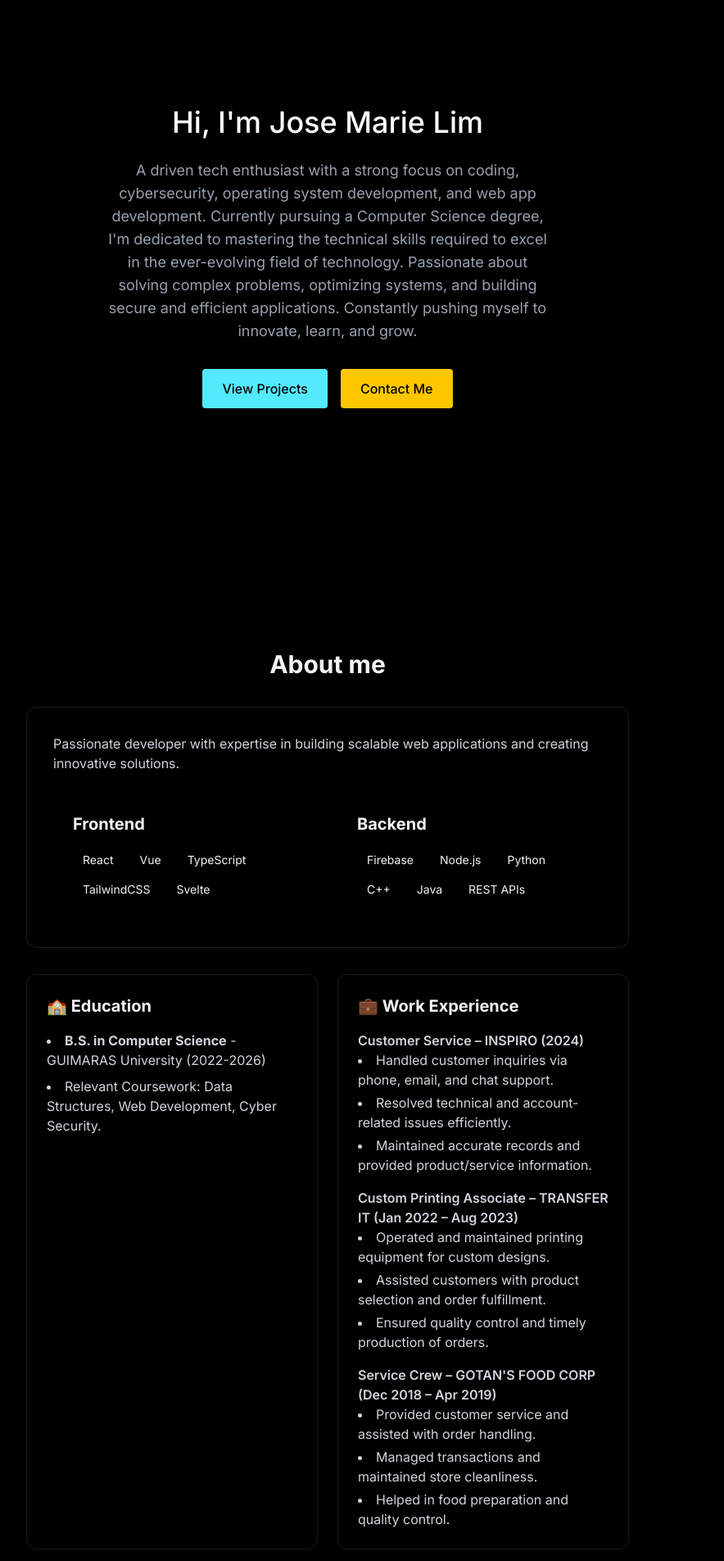
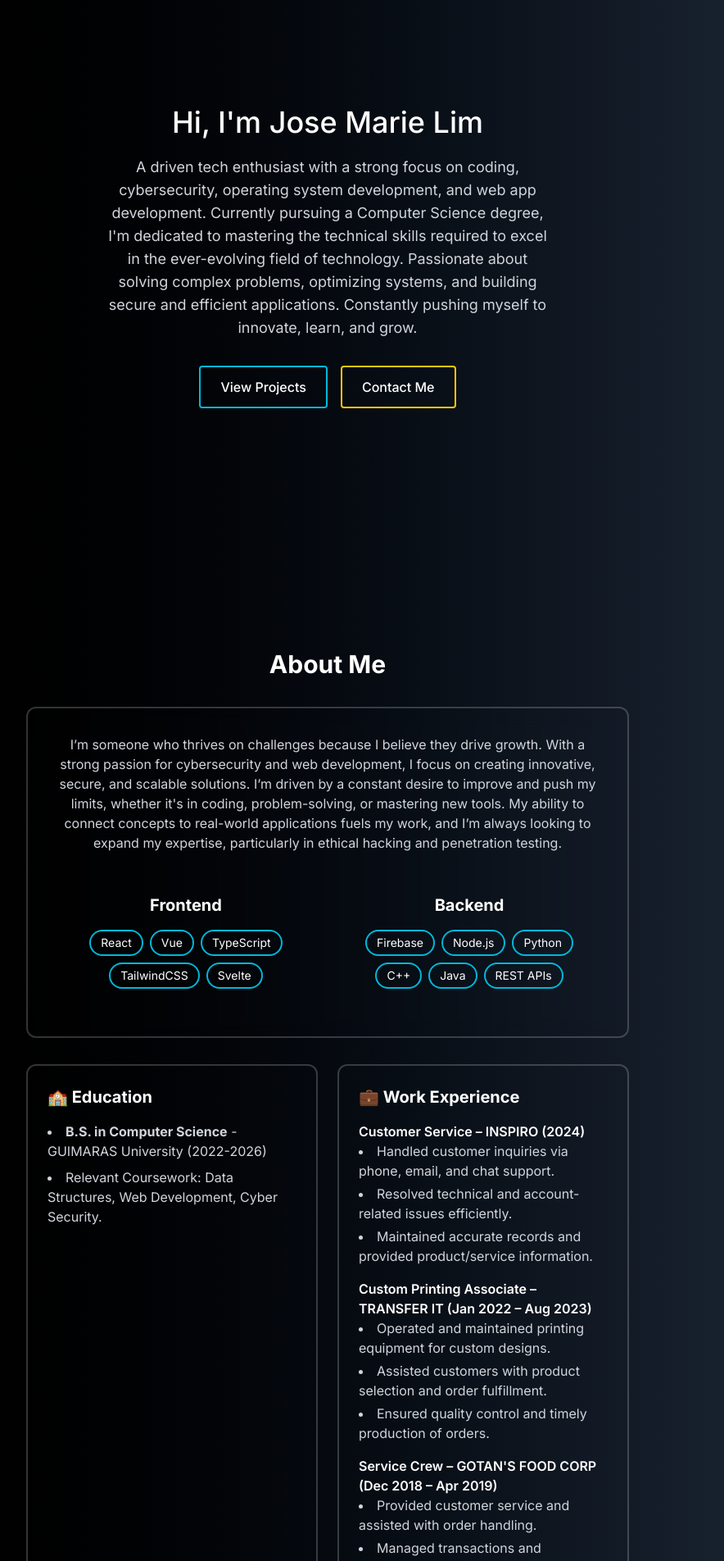
Before and after one commit to KenKenLim07/KenLim-Portfolio, a React (Vite) app: page / in a window 1280 px wide. Shown: the part 120-2024 px from the top of the page at 82% size, without its empty margins (240-1124 px from the left). Built offline with nearby package versions, Linux system fonts and the light colour scheme.

Commit message:
first commit

```diff
--- a/index.html
+++ b/index.html
@@ -7,6 +7,7 @@
     <!-- Google Fonts Preconnect -->
     <link rel="preconnect" href="https://fonts.googleapis.com" />
     <link rel="preconnect" href="https://fonts.gstatic.com" crossorigin />
+    <link rel="stylesheet" href="https://cdnjs.cloudflare.com/ajax/libs/animate.css/4.1.1/animate.min.css" />
 
     <!-- ✅ Inter and JetBrains Mono fonts -->
     <link
--- a/src/App.jsx
+++ b/src/App.jsx
@@ -13,14 +13,30 @@ function App() {
   const [isLoaded, setIsLoaded] = useState(false);
   const [menuOpen, setMenuOpen] = useState(false);
   const [showTypewriter, setShowTypewriter] = useState(false);
-
+  const [showFadeUp, setShowFadeUp] = useState(false);
+  const [showfadein, setShowfadein] = useState(false);
   useEffect(() => {
     if (isLoaded) {
-      // Slight delay to ensure the fade-in transition completes
-      const timer = setTimeout(() => setShowTypewriter(true), 100);
-      return () => clearTimeout(timer);
+      const timer = setTimeout(() => {
+        setShowTypewriter(true);
+      }, 100); // Start typewriter after 100ms
+
+      const fadeUpTimer = setTimeout(() => {
+        setShowFadeUp(true);
+      }, 500); // Start fade-up after typewriter finishes
+
+      const fadeInTimer = setTimeout(() => {
+        setShowfadein(true);
+      }, 100); // Fade-in comes last after all animations
+
+      return () => {
+        clearTimeout(timer);
+        clearTimeout(fadeUpTimer);
+        clearTimeout(fadeInTimer);
+      };
     }
   }, [isLoaded]);
+
 
   return (
     <>
@@ -37,7 +53,12 @@ function App() {
       >
         <Navbar menuOpen={menuOpen} setMenuOpen={setMenuOpen} />
         <MobileMenu menuOpen={menuOpen} setMenuOpen={setMenuOpen} />
-        <Home showTypewriter={showTypewriter} /> {/* 👈 Pass the prop here */}
+        <Home
+          showTypewriter={showTypewriter}
+          showFadeUp={showFadeUp}
+           showfadein={showfadein}
+        />
+
         <About />
         <Projects />
         <Contact />
--- a/src/components/Navbar.jsx
+++ b/src/components/Navbar.jsx
@@ -4,7 +4,7 @@ export const Navbar = ({ menuOpen, setMenuOpen }) => {
   const [animationKey, setAnimationKey] = useState(0);
 
   useEffect(() => {
-    setAnimationKey(prev => prev + 1); // trigger animation once on mount
+    setAnimationKey(prev => prev + 1); // Trigger animation once on mount
     document.body.style.overflow = menuOpen ? "hidden" : "";
   }, [menuOpen]);
 
@@ -22,7 +22,7 @@ export const Navbar = ({ menuOpen, setMenuOpen }) => {
             className="text-cyan-400 fade-in-text inline-block"
             style={{ animationDelay: "0.1s" }}
           >
-           <span className="fade-up">ken</span>
+            <span className="fade-up">ken</span>
           </span>
           <span
             key={animationKey + "-dot"}
--- a/src/components/RevealOnScroll.jsx
+++ b/src/components/RevealOnScroll.jsx
@@ -1,26 +1,15 @@
-import { useEffect, useRef } from "react";
+import { useEffect, useRef, useState } from "react";
 
-export const RevealOnScroll = ({ children }) => {
+export const RevealOnScroll = ({ children, animationClass = "translate-y-8" }) => {
   const ref = useRef(null);
+  const [isVisible, setIsVisible] = useState(false);
 
   useEffect(() => {
     const observer = new IntersectionObserver(
       ([entry]) => {
-        const el = ref.current;
-        if (entry.isIntersecting && el) {
-          // Add reveal animation
-          el.classList.add("visible");
-
-          // Re-trigger any child animations (like typewriter)
-          const typewriter = el.querySelector(".typewriter");
-          if (typewriter) {
-            typewriter.classList.remove("typewriter");
-            void typewriter.offsetWidth; // Force reflow
-            typewriter.classList.add("typewriter");
-          }
-        } else {
-          // Optionally remove classes if you want it to animate again
-          ref.current?.classList.remove("visible");
+        if (entry.isIntersecting && ref.current) {
+          setIsVisible(true);
+          observer.unobserve(ref.current); // only run once
         }
       },
       {
@@ -36,7 +25,9 @@ export const RevealOnScroll = ({ children }) => {
   return (
     <div
       ref={ref}
-      className="opacity-0 translate-y-8 transition-all duration-700 ease-out reveal"
+      className={`opacity-0 transition-all duration-700 ease-out transform ${
+        isVisible ? `opacity-100 ${animationClass}` : ""
+      }`}
     >
       {children}
     </div>
--- a/src/components/sections/About.jsx
+++ b/src/components/sections/About.jsx
@@ -4,34 +4,68 @@ export const About = () => {
   const frontendSkills = ["React", "Vue", "TypeScript", "TailwindCSS", "Svelte"];
   const backendSkills = ["Firebase", "Node.js", "Python", "C++", "Java", "REST APIs"];
 
+  const workExperience = [
+    {
+      company: "INSPIRO",
+      position: "Customer Service",
+      year: "2024",
+      responsibilities: [
+        "Handled customer inquiries via phone, email, and chat support.",
+        "Resolved technical and account-related issues efficiently.",
+        "Maintained accurate records and provided product/service information.",
+      ],
+    },
+    {
+      company: "TRANSFER IT",
+      position: "Custom Printing Associate",
+      year: "Jan 2022 – Aug 2023",
+      responsibilities: [
+        "Operated and maintained printing equipment for custom designs.",
+        "Assisted customers with product selection and order fulfillment.",
+        "Ensured quality control and timely production of orders.",
+      ],
+    },
+    {
+      company: "GOTAN'S FOOD CORP",
+      position: "Service Crew",
+      year: "Dec 2018 – Apr 2019",
+      responsibilities: [
+        "Provided customer service and assisted with order handling.",
+        "Managed transactions and maintained store cleanliness.",
+        "Helped in food preparation and quality control.",
+      ],
+    },
+  ];
+
   return (
-    <section
-      id="about"
-      className="min-h-screen flex items-center justify-center py-20"
-    >
+    <section id="about" className="min-h-screen flex items-center justify-center py-20 bg-gradient-to-r from-black to-gray-800">
       <RevealOnScroll>
         <div className="max-w-3xl mx-auto px-4">
-        <h2 class="text-3xl font-bold mb-8 text-white-500 text-center leading-tight will-change-transform">
-      About me
-        </h2>
-
+          {/* Section Title */}
+          <h2 className="text-3xl font-bold mb-8 text-white text-center leading-tight transition-all duration-300 ease-in-out">
+            About Me
+          </h2>
 
           {/* Summary */}
-          <div className="rounded-xl p-8 border-white/10 border hover:-translate-y-1 transition-all">
+          <div className="rounded-xl p-8 border-2 border-white/20 hover:border-cyan-500 hover:translate-y-1 transition-all mb-8 text-center bg-white-500/10 backdrop-blur-md">
             <p className="text-gray-300 mb-6">
-              Passionate developer with expertise in building scalable web
-              applications and creating innovative solutions.
+              I’m someone who thrives on challenges because I believe they drive growth. With a strong passion for
+              cybersecurity and web development, I focus on creating innovative, secure, and scalable solutions. I’m driven
+              by a constant desire to improve and push my limits, whether it's in coding, problem-solving, or mastering new
+              tools. My ability to connect concepts to real-world applications fuels my work, and I’m always looking to expand
+              my expertise, particularly in ethical hacking and penetration testing.
             </p>
 
             {/* Skills */}
             <div className="grid grid-cols-1 md:grid-cols-2 gap-6">
-              <div className="rounded-xl p-6 hover:-translate-y-1 transition-all">
-                <h3 className="text-xl font-bold mb-4">Frontend</h3>
-                <div className="flex flex-wrap gap-2">
+              {/* Frontend Skills */}
+              <div className="rounded-xl p-6 hover:-translate-y-1 transition-all border-2 border-transparent hover:border-cyan-500">
+                <h3 className="text-xl font-bold mb-4 text-white">Frontend</h3>
+                <div className="flex justify-center flex-wrap gap-2">
                   {frontendSkills.map((tech, key) => (
                     <span
                       key={key}
-                      className="bg-white-500/10 text-grey-400 py-1 px-3 rounded-full text-sm hover:bg-orange-500/20 hover:shadow-[0_2px_8px_rgba(251,146,60,0.2)] transition"
+                      className="bg-transparent text-white border-2 border-cyan-500 py-1 px-3 rounded-full text-sm hover:bg-cyan-500/20 hover:shadow-lg hover:text-black transition duration-300"
                     >
                       {tech}
                     </span>
@@ -39,13 +73,14 @@ export const About = () => {
                 </div>
               </div>
 
-              <div className="rounded-xl p-6 hover:-translate-y-1 transition-all">
-                <h3 className="text-xl font-bold mb-4">Backend</h3>
-                <div className="flex flex-wrap gap-2">
+              {/* Backend Skills */}
+              <div className="rounded-xl p-6 hover:-translate-y-1 transition-all border-2 border-transparent hover:border-cyan-500">
+                <h3 className="text-xl font-bold mb-4 text-white">Backend</h3>
+                <div className="flex justify-center flex-wrap gap-2">
                   {backendSkills.map((tech, key) => (
                     <span
                       key={key}
-                      className="bg-white-500/10 text-grey-400 py-1 px-3 rounded-full text-sm hover:bg-yellow-400/20 hover:shadow-[0_2px_8px_rgba(250,204,21,0.2)] transition"
+                      className="bg-transparent text-white border-2 border-cyan-500 py-1 px-3 rounded-full text-sm hover:bg-cyan-500/20 hover:shadow-lg hover:text-black transition duration-300"
                     >
                       {tech}
                     </span>
@@ -56,61 +91,32 @@ export const About = () => {
           </div>
 
           {/* Education & Experience */}
-          <div className="grid grid-cols-1 md:grid-cols-2 gap-6 mt-8">
+          <div className="grid grid-cols-1 md:grid-cols-2 gap-6">
             {/* Education */}
-            <div className="p-6 rounded-xl border-white/10 border hover:-translate-y-1 transition-all">
-              <h3 className="text-xl font-bold mb-4">🏫 Education</h3>
+            <div className="p-6 rounded-xl border-2 border-white/20 hover:border-cyan-500 hover:translate-y-1 transition-all">
+              <h3 className="text-xl font-bold mb-4 text-white">🏫 Education</h3>
               <ul className="list-disc list-inside text-gray-300 space-y-2">
                 <li>
                   <strong>B.S. in Computer Science</strong> - GUIMARAS University (2022-2026)
                 </li>
-                <li>
-                  Relevant Coursework: Data Structures, Web Development, Cyber Security.
-                </li>
+                <li>Relevant Coursework: Data Structures, Web Development, Cyber Security.</li>
               </ul>
             </div>
 
             {/* Work Experience */}
-            <div className="p-6 rounded-xl border-white/10 border hover:-translate-y-1 transition-all">
-              <h3 className="text-xl font-bold mb-4">💼 Work Experience</h3>
+            <div className="p-6 rounded-xl border-2 border-white/20 hover:border-cyan-500 hover:translate-y-1 transition-all">
+              <h3 className="text-xl font-bold mb-4 text-white">💼 Work Experience</h3>
               <div className="space-y-4 text-gray-300">
-
-                {/* INSPIRO */}
-                <div>
-                  <h4 className="font-semibold">
-                    Customer Service – INSPIRO (2024)
-                  </h4>
-                  <ul className="list-disc list-inside space-y-1">
-                    <li>Handled customer inquiries via phone, email, and chat support.</li>
-                    <li>Resolved technical and account-related issues efficiently.</li>
-                    <li>Maintained accurate records and provided product/service information.</li>
-                  </ul>
-                </div>
-
-                {/* TRANSFER IT */}
-                <div>
-                  <h4 className="font-semibold">
-                    Custom Printing Associate – TRANSFER IT (Jan 2022 – Aug 2023)
-                  </h4>
-                  <ul className="list-disc list-inside space-y-1">
-                    <li>Operated and maintained printing equipment for custom designs.</li>
-                    <li>Assisted customers with product selection and order fulfillment.</li>
-                    <li>Ensured quality control and timely production of orders.</li>
-                  </ul>
-                </div>
-
-                {/* GOTAN'S FOOD CORP */}
-                <div>
-                  <h4 className="font-semibold">
-                    Service Crew – GOTAN'S FOOD CORP (Dec 2018 – Apr 2019)
-                  </h4>
-                  <ul className="list-disc list-inside space-y-1">
-                    <li>Provided customer service and assisted with order handling.</li>
-                    <li>Managed transactions and maintained store cleanliness.</li>
-                    <li>Helped in food preparation and quality control.</li>
-                  </ul>
-                </div>
-
+                {workExperience.map((experience, index) => (
+                  <div key={index}>
+                    <h4 className="font-semibold text-white">{experience.position} – {experience.company} ({experience.year})</h4>
+                    <ul className="list-disc list-inside space-y-1">
+                      {experience.responsibilities.map((task, i) => (
+                        <li key={i}>{task}</li>
+                      ))}
+                    </ul>
+                  </div>
+                ))}
               </div>
             </div>
           </div>
--- a/src/components/sections/Home.jsx
+++ b/src/components/sections/Home.jsx
@@ -1,22 +1,21 @@
 import { RevealOnScroll } from "../RevealOnScroll";
 
-export const Home = ({ showTypewriter }) => {
+export const Home = ({ showTypewriter, showFadeUp, showfadein }) => {
   return (
     <section
       id="home"
-      className="min-h-screen flex items-center justify-center relative"
+      className="min-h-screen flex items-center justify-center py-20 bg-gradient-to-r from-black to-gray-800"
     >
       <div className="text-center z-10 px-4 max-w-xl mx-auto">
         <RevealOnScroll>
           <h1
-            className={`text-4xl font-bold mb-4 text-white text-center leading-tight will-change-transform ${
-              showTypewriter ? "typewriter" : ""
-            }`}
+            className={`text-4xl font-bold mb-3 text-white leading-tight transition-all duration-300 ease-in-out
+              ${showTypewriter ? "typewriter" : ""}`}
           >
             Hi, I'm Jose Marie Lim
           </h1>
 
-          <p className="text-gray-400 text-lg mb-8">
+          <p className="text-gray-300 text-lg mb-8">
             A driven tech enthusiast with a strong focus on coding,
             cybersecurity, operating system development, and web app
             development. Currently pursuing a Computer Science degree, I'm
@@ -32,13 +31,13 @@ export const Home = ({ showTypewriter }) => {
           <div className="flex justify-center space-x-4">
             <a
               href="#projects"
-              className="bg-cyan-300 text-black py-3 px-6 rounded font-medium transition relative overflow-hidden hover:-translate-y-0.5 hover:shadow-[0_0_15px_rgba(59,130,246,0.4)]"
+              className="bg-transparent text-white border-2 border-cyan-500 py-3 px-6 rounded font-medium transition-all duration-300 hover:-translate-y-1 hover:border-cyan-300 hover:bg-cyan-500/20 hover:shadow-lg"
             >
               View Projects
             </a>
             <a
               href="#contact"
-              className="bg-yellow-400 text-black py-3 px-6 rounded font-medium transition relative overflow-hidden hover:-translate-y-0.5 hover:shadow-[0_0_15px_rgba(59,130,246,0.4)]"
+              className="bg-transparent text-white border-2 border-yellow-400 py-3 px-6 rounded font-medium transition-all duration-300 hover:-translate-y-1 hover:border-yellow-300 hover:bg-yellow-400/20 hover:shadow-lg"
             >
               Contact Me
             </a>
--- a/src/index.css
+++ b/src/index.css
@@ -17,18 +17,15 @@ body {
       opacity: 1;
     }
     50% {
-      opacity: 1;
+      opacity: 0;
     }
   }
 
   .animate-soft-blink {
-    animation: blink 1s step-end infinite;
+    animation: soft-blink 1s step-end infinite;
   }
 
   /* Loading bar slide animation */
-  @layer utilities {
-    /* ...existing styles... */
-
   @keyframes fade-in {
     from {
       opacity: 0;
@@ -46,15 +43,6 @@ body {
     display: inline-block;
   }
 
-    .animate-soft-blink {
-      animation: soft-blink 1s step-end infinite;
-    }
-
-    @keyframes soft-blink {
-      0%, 100% { opacity: 1; }
-      50% { opacity: 0; }
-    }
-
   @keyframes loading-bar {
     0% {
       transform: translateX(-100%);
@@ -68,8 +56,6 @@ body {
     animation: loading-bar 2s ease-in-out forwards;
     box-shadow: 0 0 10px #facc15;
   }
-  }
-
 
   /* Reveal on scroll */
   .reveal {
@@ -99,8 +85,12 @@ body {
   }
 
   @keyframes typewriter {
-  from { width: 0 }
-  to { width: 100% }
+    from {
+      width: 0;
+    }
+    to {
+      width: 100%;
+    }
   }
 
   .typewriter {
@@ -108,10 +98,8 @@ body {
     overflow: hidden;
     white-space: nowrap;
     width: 0;
-  animation: typewriter 3s steps(40, end) forwards;
+    animation: typewriter 1.5s steps(50, end) forwards;
     color: white;
     font-weight: 500; /* minimalist look */
   }
-
-
 }
```
Also changed, not shown: src/components/LoadingScreen.jsx (+10 -3 lines), src/components/sections/Contact.jsx (+9 -16 lines), src/components/sections/Projects.jsx (+6 -8 lines). Lines whose indentation alone changed are shown as unchanged.
